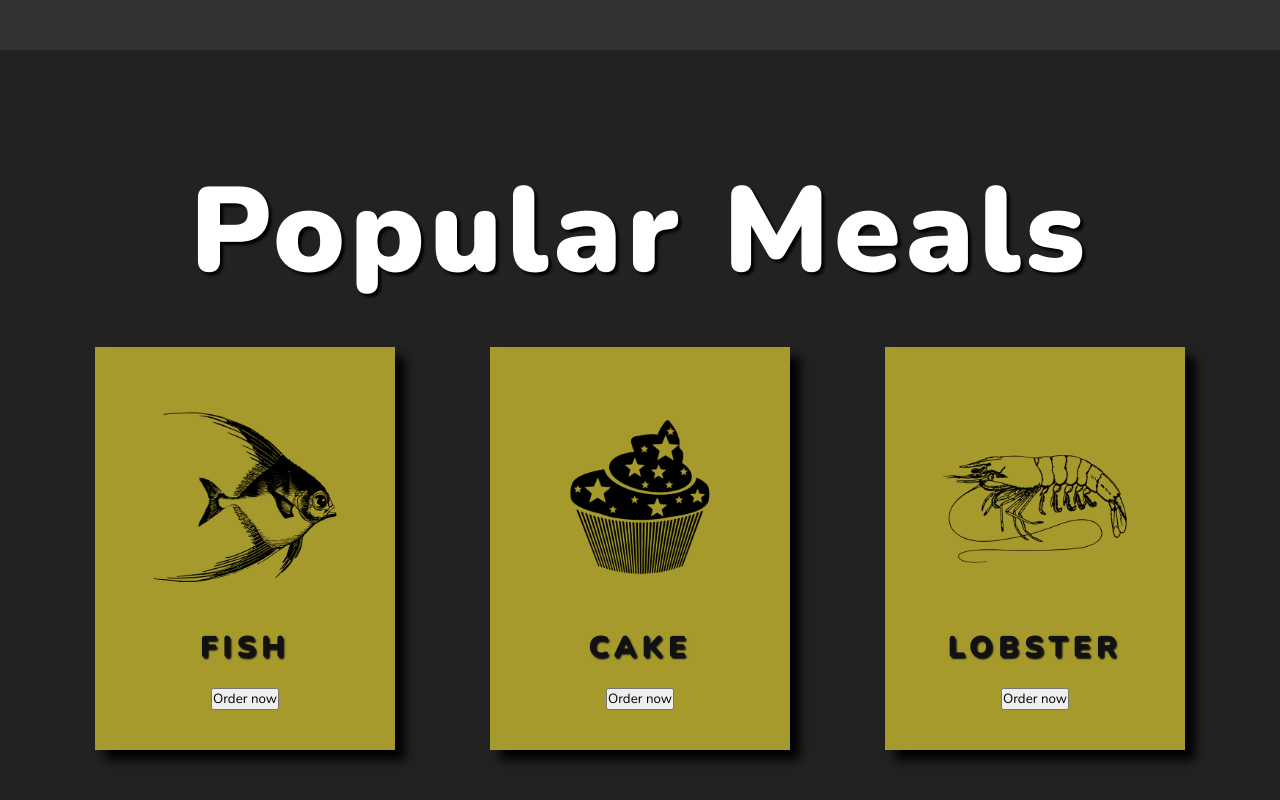
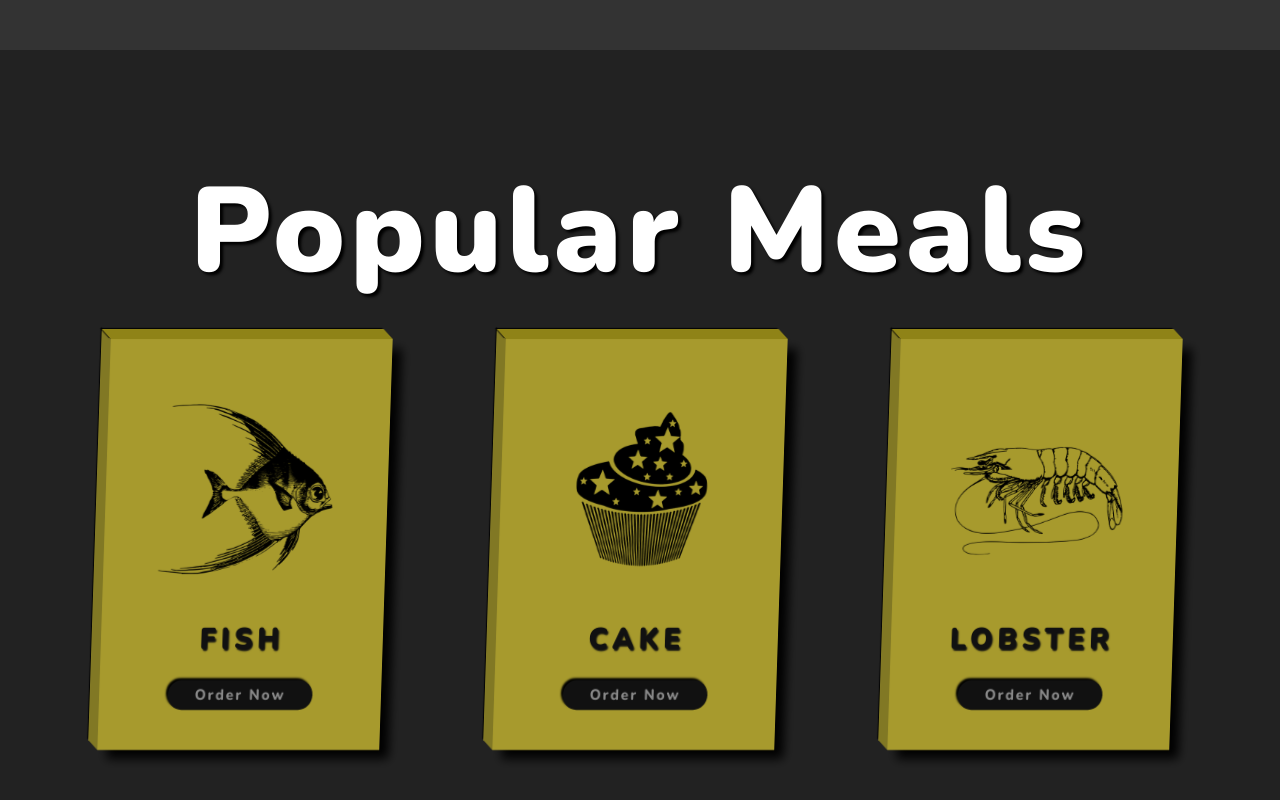
Before and after one commit to ariellekatherine92/Foods, a plain HTML site: page index.html in a window 1280 px wide. Shown: the part 750-1550 px from the top of the page. Drawn offline with nearby package versions, Linux system fonts and the light colour scheme.

Commit message:
added hover effect

```diff
--- a/style.css
+++ b/style.css
@@ -79,6 +79,38 @@ html {
     justify-content: space-between;
     align-items: center;
     box-shadow: 1rem 1rem 1rem #000;
+    position: relative;
+    transform: rotateY(20deg) skewX(-2deg);
+    transition: transform 0.5s, box-shadow 0.5s;
+}
+.card:hover {
+    transform: rotateY(20deg) skewX(-2deg) translateY(-3rem);
+    box-shadow: 2rem 2rem 2rem #000;
+  }
+.card::before {
+    content: "";
+    height: 100%;
+    width: 1rem;
+    background-color: #817824;
+    position: absolute;
+    top: 0;
+    left: -1rem;
+    transform: skewY(45deg);
+    transform-origin: right;
+    box-shadow: -.1rem -.1rem .1rem #000;
+}
+
+.card::after {
+    content: "";
+    height: 1rem;
+    width: 100%;
+    background-color: #8f8317;
+    position: absolute;
+    top: -1rem;
+    left: 0;
+    transform: skewX(45deg);
+    transform-origin: bottom;
+    box-shadow: -.1rem -.1rem .1rem #000;
 }
 
 .card-img {
@@ -94,4 +126,19 @@ html {
     margin: 2rem 0;
     text-shadow: .15rem .15rem .15rem #111;
 }
+
+.card-btn {
+    width: 70%;
+    background-color: #111;
+    color: #888;
+    border-radius: 5rem;
+    font-size: 1.5rem;
+    font-weight: 800;
+    letter-spacing: .2rem;
+    text-transform: capitalize;
+    border: none;
+    padding: .5rem 0;
+    cursor: pointer;
+    box-shadow: -.2rem -.2rem .2rem #000;
+}
 /* End of Section 2 */
```
